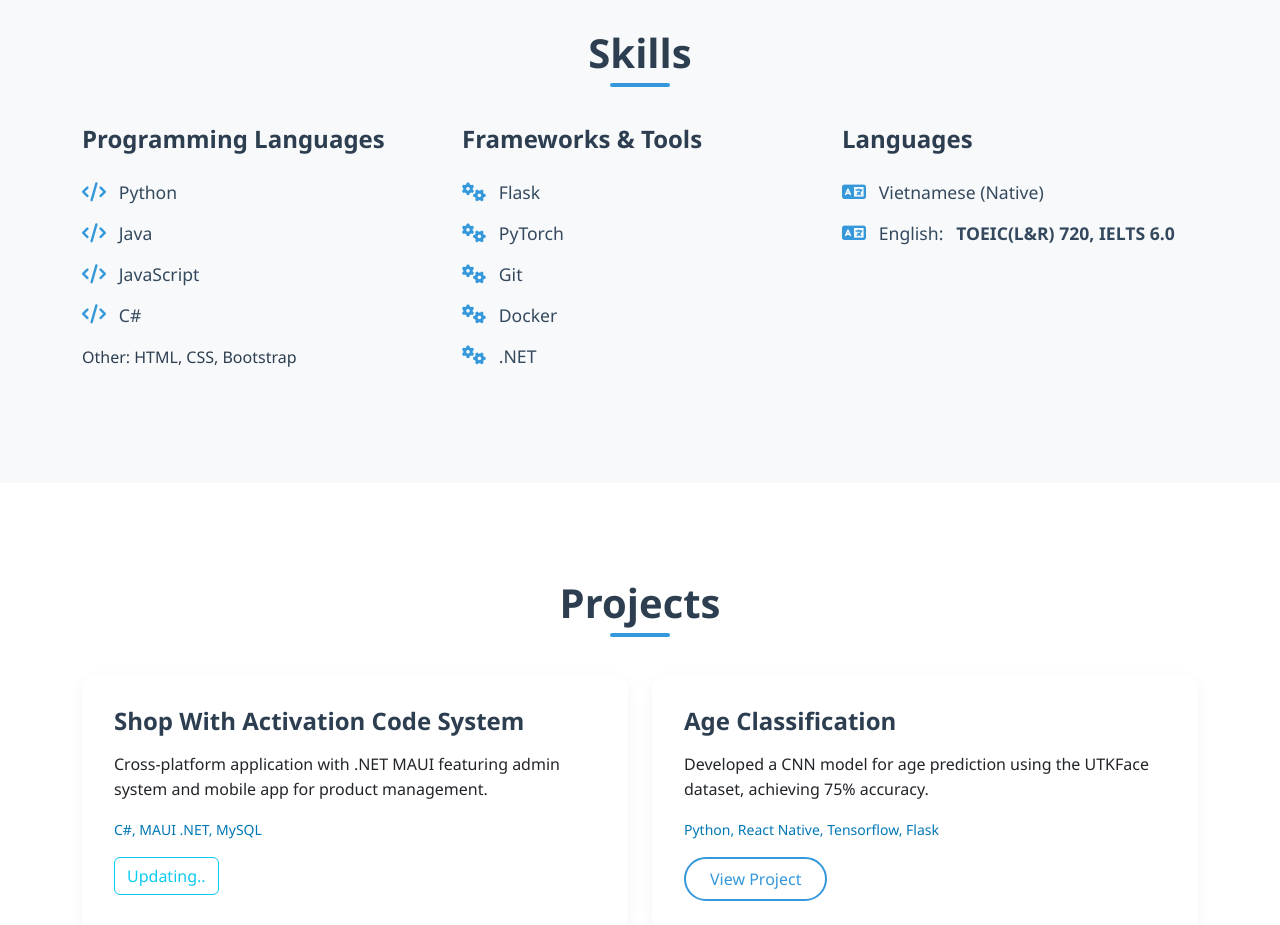
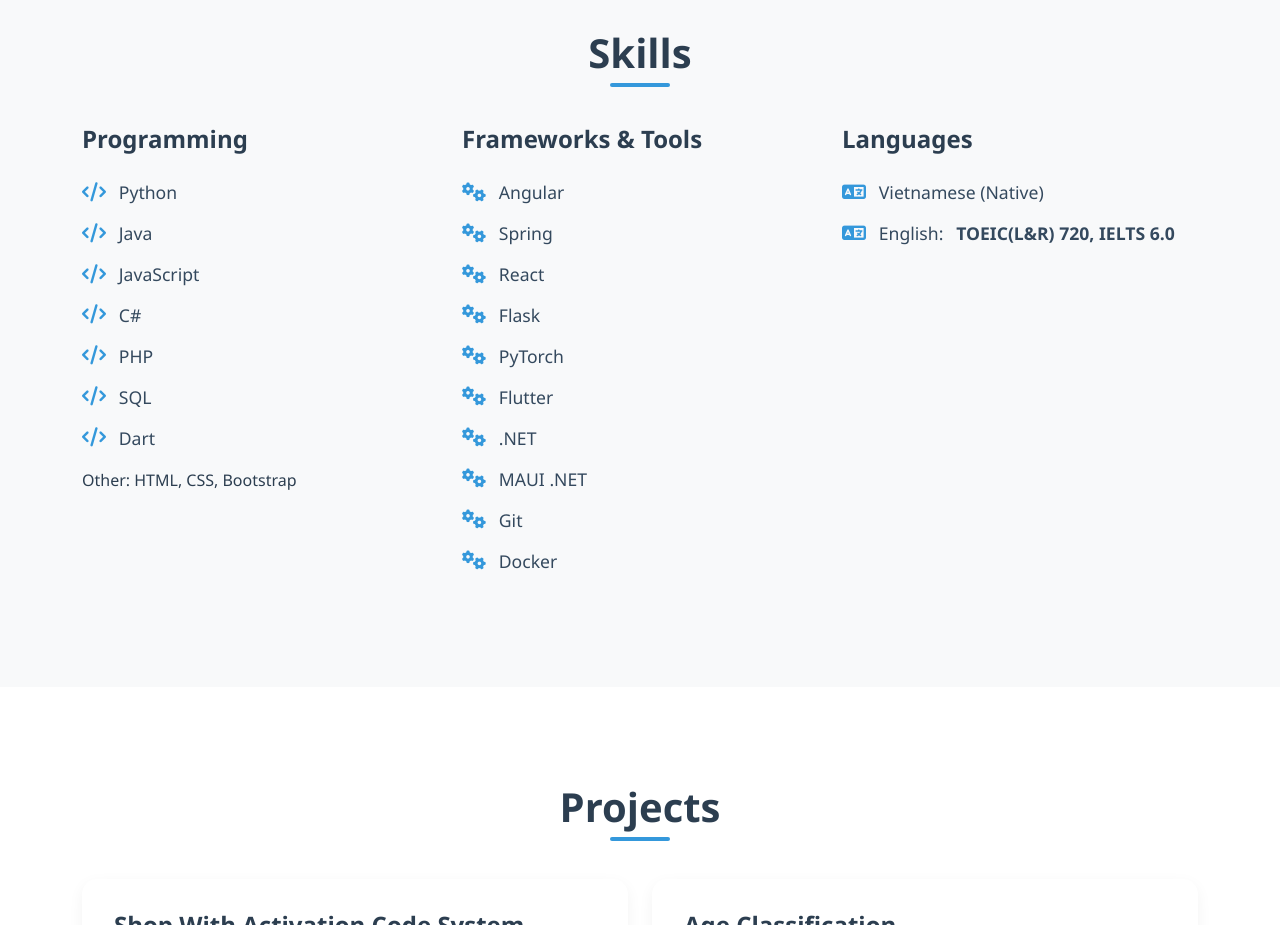
Before and after one commit to Khoa15/khoa15.github.io, a plain HTML site: page index.html in a window 1280 px wide. Shown: the part 1060-1985 px from the top of the page. Drawn offline with nearby package versions, Linux system fonts and the light colour scheme.

```diff
--- a/index.html
+++ b/index.html
@@ -84,23 +84,31 @@
             <h2 class="section-title">Skills</h2>
             <div class="row">
                 <div class="col-md-4">
-                    <h3>Programming Languages</h3>
+                    <h3>Programming</h3>
                     <ul class="list-unstyled">
                         <li><i class="fas fa-code"></i> Python</li>
                         <li><i class="fas fa-code"></i> Java</li>
                         <li><i class="fas fa-code"></i> JavaScript</li>
                         <li><i class="fas fa-code"></i> C#</li>
+                        <li><i class="fas fa-code"></i> PHP</li>
+                        <li><i class="fas fa-code"></i> SQL</li>
+                        <li><i class="fas fa-code"></i> Dart</li>
                     </ul>
                     <p>Other: HTML, CSS, Bootstrap</p>
                 </div>
                 <div class="col-md-4">
                     <h3>Frameworks & Tools</h3>
                     <ul class="list-unstyled">
+                        <li><i class="fas fa-cogs"></i> Angular</li>
+                        <li><i class="fas fa-cogs"></i> Spring</li>
+                        <li><i class="fas fa-cogs"></i> React</li>
                         <li><i class="fas fa-cogs"></i> Flask</li>
                         <li><i class="fas fa-cogs"></i> PyTorch</li>
+                        <li><i class="fas fa-cogs"></i> Flutter</li>
+                        <li><i class="fas fa-cogs"></i> .NET</li>
+                        <li><i class="fas fa-cogs"></i> MAUI .NET</li>
                         <li><i class="fas fa-cogs"></i> Git</li>
                         <li><i class="fas fa-cogs"></i> Docker</li>
-                        <li><i class="fas fa-cogs"></i> .NET</li>
                     </ul>
                 </div>
                 <div class="col-md-4">
```
Also changed, not shown: cv/index.html (+1 -1 lines).
